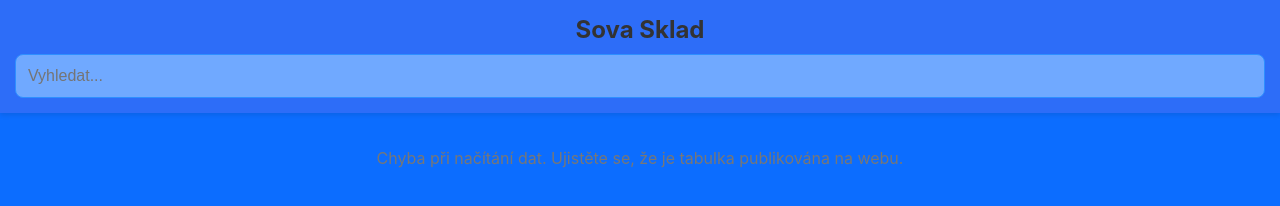
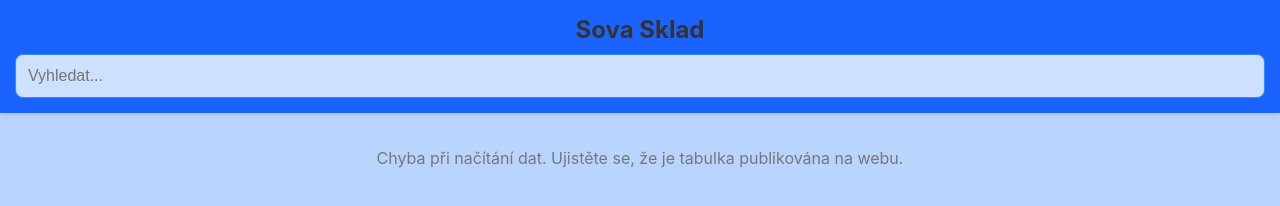
Before and after one commit to Bildooo/SovaSklad, a plain HTML site: page index.html in a window 1280 px wide. Drawn offline with Linux system fonts and the light colour scheme; no server answers.

Commit message:
uprava pozadí
jiné barvy

```diff
--- a/style.css
+++ b/style.css
@@ -2,14 +2,14 @@ body {
     font-family: -apple-system, BlinkMacSystemFont, "Segoe UI", Roboto, Helvetica, Arial, sans-serif;
     margin: 0;
     padding: 0;
-    background-color: #0c6dff; /* Světle modrá */
+    background-color: #b9d5ff; /* Světle modrá */
     color: #333;
 }
 
 .sticky-header {
     position: sticky;
     top: 0;
-    background-color: rgb(45, 109, 248);
+    background-color: rgb(27, 99, 255);
     padding: 15px;
     box-shadow: 0 2px 5px rgba(0,0,0,0.1);
     z-index: 1000;
@@ -28,7 +28,7 @@ h1 {
     border: 1px solid #2e8fff;
     border-radius: 8px;
     box-sizing: border-box;
-    background-color: #70a9ff;
+    background-color: #cde1ff;
 }
 
 #loading {
@@ -47,7 +47,7 @@ h1 {
 }
 
 .item-card {
-    background: #65c7ff; /* Světle šedá */
+    background: #e9e9e9; /* Světle šedá */
     border-radius: 12px;
     padding: 15px;
     width: 100%;
@@ -66,7 +66,7 @@ h1 {
     object-fit: contain;
     margin-bottom: 15px;
     border-radius: 8px;
-    background-color: #eee;
+    background-color: #dbdbdb;
     min-height: 150px; /* Placeholder height */
     display: block;
 }
```
